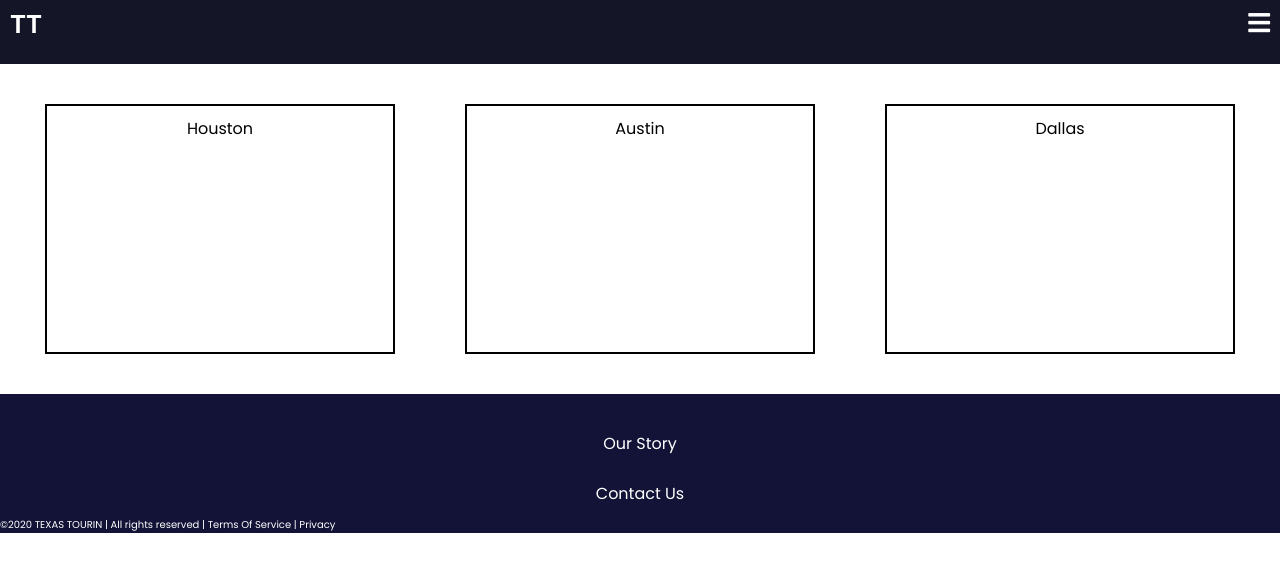
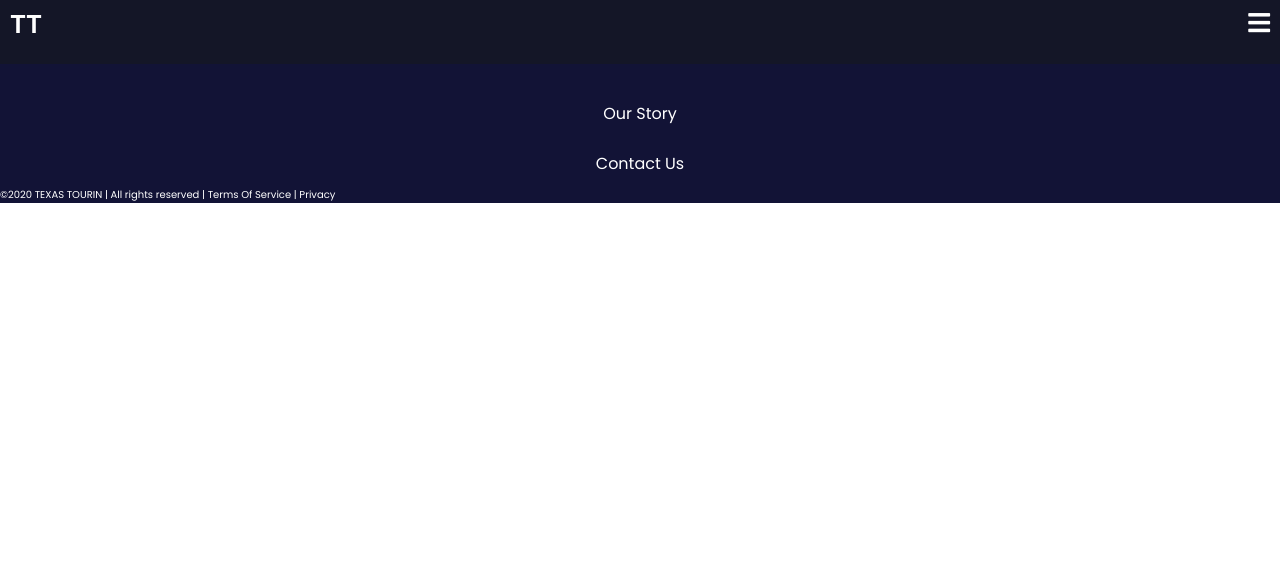
Before and after one commit to jennantran/TexasTourin, a React (Create React App) app in the folder texas/: page /Austin in a window 1280 px wide. Shown: the top 572 px of the page. Built offline with nearby package versions, Linux system fonts and the light colour scheme; a web font is replaced by a local one.

Commit message:
move pagebody to homepage

```diff
--- a/texas/src/App.js
+++ b/texas/src/App.js
@@ -3,7 +3,6 @@ import HomePage from './HomePage/HomePage';
 import Footer from './Footer/Footer'
 import Nav from './Nav/Nav';
 import { Route } from 'react-router-dom';
-import PageBody from './PageBody/PageBody';
 import Austin from './Austin/Austin';
 
 
@@ -14,7 +13,6 @@ class App extends React.Component {
         <Nav/>
         <Route exact path = '/' component={HomePage}/>
         <Route path = '/Austin' component={Austin}/>
-        <PageBody></PageBody>
         <Footer/>
       </div>
 
--- a/texas/src/HomePage/HomePage.js
+++ b/texas/src/HomePage/HomePage.js
@@ -1,4 +1,5 @@
 import React, { Component } from 'react';
+import PageBody from '../PageBody/PageBody';
 import './HomePage.css';
 
 class HomePage extends Component{
@@ -8,6 +9,7 @@ class HomePage extends Component{
                <section className='homePage'>
                     <h1 className='texasTitle'>Texas Tourin</h1>
                </section>
+               <PageBody></PageBody>
            </div>
         );
     }
```
